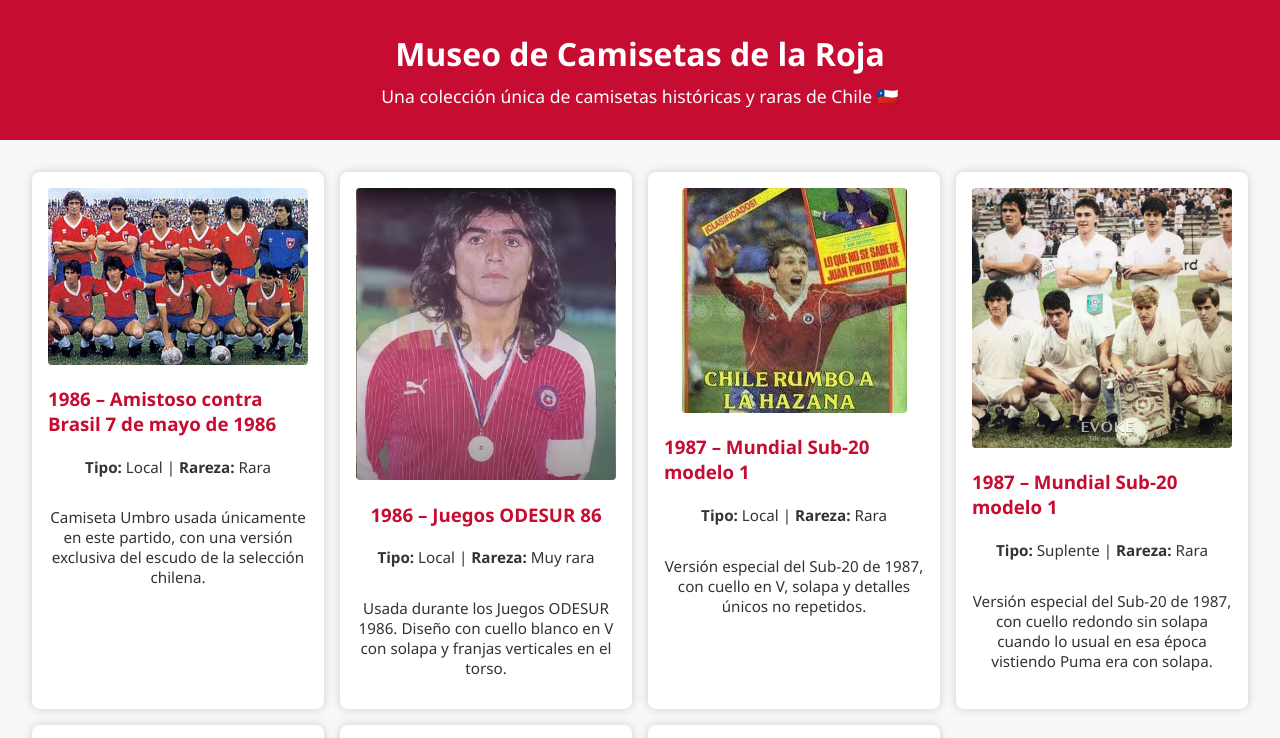
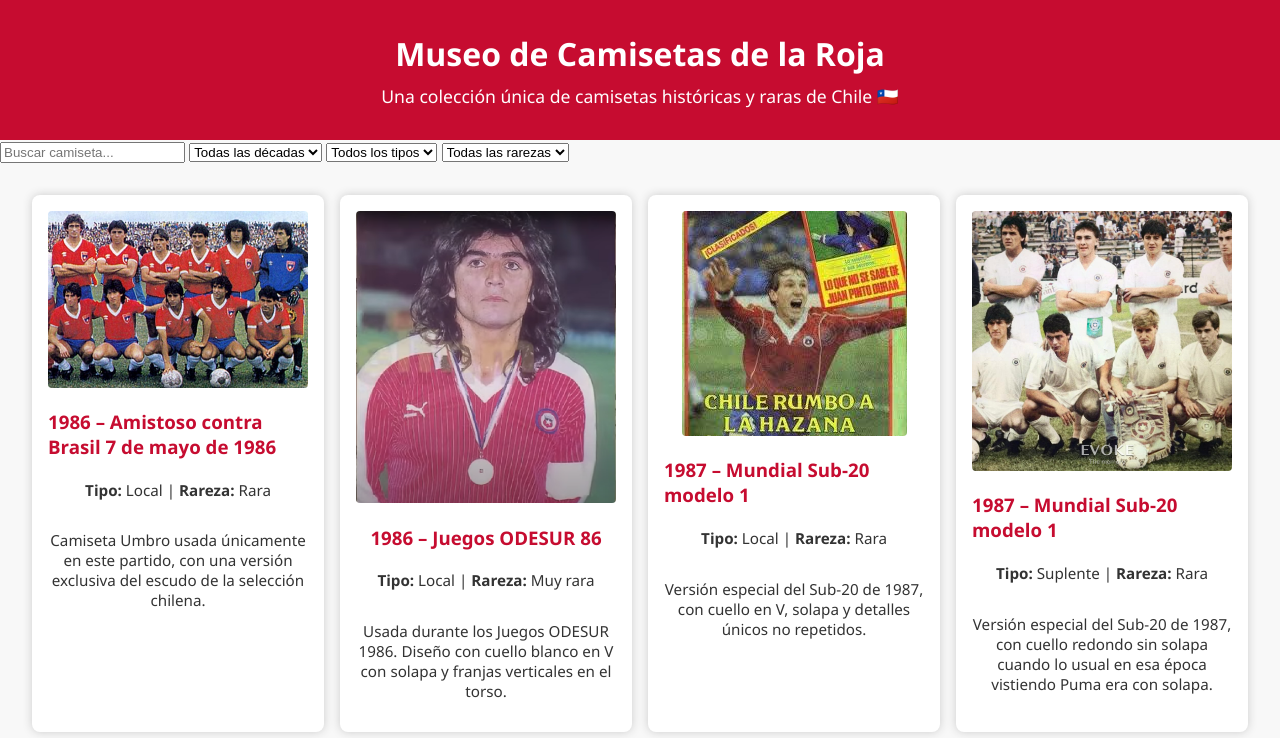
Before and after one commit to dacf01/P-gina-web-museo-selecci-n-chilena, a plain HTML site: page index.html in a window 1280 px wide. Shown: the top 738 px of the page. Drawn offline with Linux system fonts and the light colour scheme.

Commit message:
Update index.html
funcion busqueda y organización por década

```diff
--- a/index.html
+++ b/index.html
@@ -78,6 +78,32 @@
     <h1>Museo de Camisetas de la Roja</h1>
     <p>Una colección única de camisetas históricas y raras de Chile 🇨🇱</p>
   </header>
+  <section class="filtros">
+    <input type="text" id="buscar" placeholder="Buscar camiseta...">
+
+    <select id="decada">
+      <option value="">Todas las décadas</option>
+      <option value="1970">Años 70</option>
+      <option value="1980">Años 80</option>
+      <option value="1990">Años 90</option>
+      <option value="2000">Años 2000</option>
+      <option value="2010">Años 2010</option>
+      <option value="2020">Años 2020</option>
+    </select>
+
+    <select id="tipo">
+      <option value="">Todos los tipos</option>
+      <option value="Local">Local</option>
+      <option value="Suplente">Suplente</option>
+      <option value="Alternativa">Alternativa</option>
+    </select>
+
+    <select id="rareza">
+      <option value="">Todas las rarezas</option>
+      <option value="Rara">Rara</option>
+      <option value="Muy rara">Muy rara</option>
+    </select>
+  </section>
 
 <section class="grid" id="galeria">
     <!-- Aquí se insertan dinámicamente las camisetas -->
@@ -146,20 +172,56 @@ const camisetas = [
     descripcion: "Utilizada en ruedas de prensa, disponible en tiendas. Estilo minimalista y moderno."
   }
 ];
+const galeria = document.getElementById("galeria");
+    const buscarInput = document.getElementById("buscar");
+    const decadaSelect = document.getElementById("decada");
+    const tipoSelect = document.getElementById("tipo");
+    const rarezaSelect = document.getElementById("rareza");
 
-    const galeria = document.getElementById('galeria');
+    function mostrarCamisetas(lista) {
+      galeria.innerHTML = "";
+      lista.forEach(c => {
+        const div = document.createElement("div");
+        div.className = "card";
+        div.innerHTML = `
+          <img src="${c.imagen}" alt="Camiseta ${c.año}">
+          <h3>${c.año} – ${c.torneo}</h3>
+          <p><strong>Tipo:</strong> ${c.tipo} | <strong>Rareza:</strong> ${c.rareza}</p>
+          <p>${c.descripcion}</p>
+        `;
+        galeria.appendChild(div);
+      });
+    }
+   function filtrar() {
+      const texto = buscarInput.value.toLowerCase();
+      const decada = decadaSelect.value;
+      const tipo = tipoSelect.value;
+      const rareza = rarezaSelect.value;
 
-    camisetas.forEach(camiseta => {
-      const div = document.createElement('div');
-      div.className = 'card';
-      div.innerHTML = `
-        <img src="${camiseta.imagen}" alt="Camiseta ${camiseta.año}">
-        <h3>${camiseta.año} – ${camiseta.torneo}</h3>
-        <p><strong>Tipo:</strong> ${camiseta.tipo} | <strong>Rareza:</strong> ${camiseta.rareza}</p>
-        <p>${camiseta.descripcion}</p>
-      `;
-      galeria.appendChild(div);
-    });
+      const filtradas = camisetas.filter(c => {
+        const coincideTexto =
+          c.año.toString().includes(texto) ||
+          c.torneo.toLowerCase().includes(texto) ||
+          c.tipo.toLowerCase().includes(texto) ||
+          c.rareza.toLowerCase().includes(texto) ||
+          c.descripcion.toLowerCase().includes(texto);
+
+        const coincideDecada = decada === "" || Math.floor(c.año / 10) * 10 == decada;
+        const coincideTipo = tipo === "" || c.tipo === tipo;
+        const coincideRareza = rareza === "" || c.rareza === rareza;
+
+        return coincideTexto && coincideDecada && coincideTipo && coincideRareza;
+      });
+
+      mostrarCamisetas(filtradas);
+    }
+
+    buscarInput.addEventListener("input", filtrar);
+    decadaSelect.addEventListener("change", filtrar);
+    tipoSelect.addEventListener("change", filtrar);
+    rarezaSelect.addEventListener("change", filtrar);
+
+    mostrarCamisetas(camisetas);
   </script>
 </body>
 </html>
```
